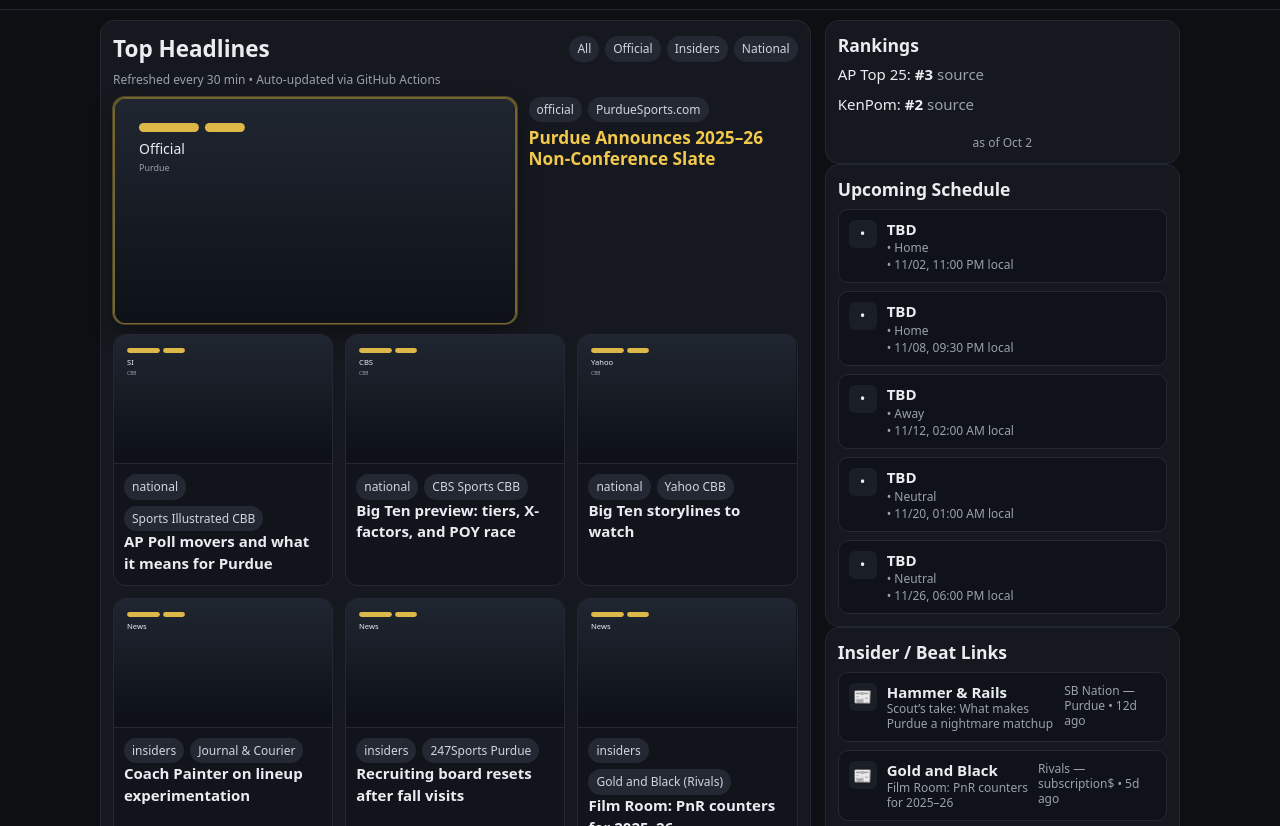
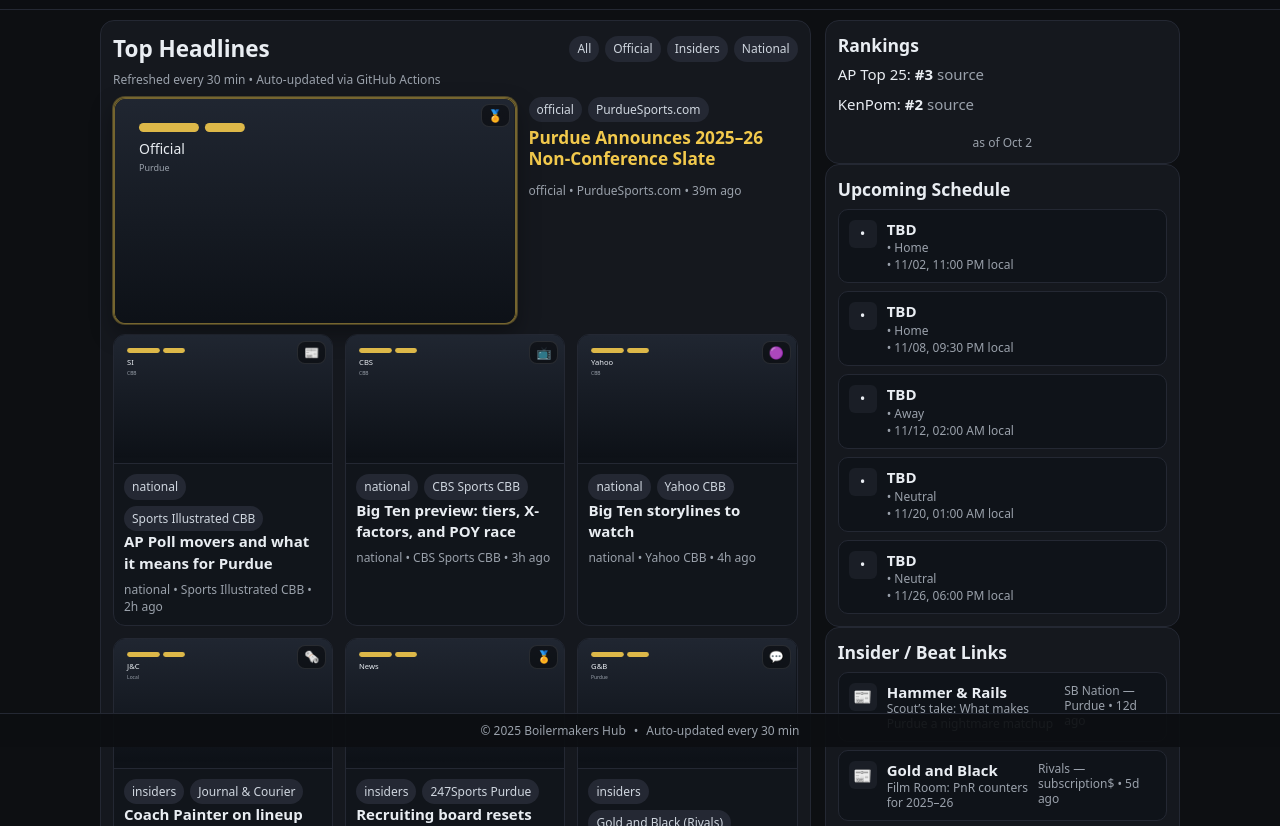
Before and after one commit to jasonab74-ctrl/sports-app-project, a website: page index.html in a window 1280 px wide. Shown: the part 53-879 px from the top of the page. Drawn offline with Linux system fonts and the light colour scheme.

Commit message:
Update index.html

```diff
--- a/index.html
+++ b/index.html
@@ -1,5 +1,5 @@
 <!doctype html>
-<!-- BUILD: INLINE NEWS/VIDEOS (seed + safe fallback) • PANELS IN JS • L1–L3 POLISH • 2025-10-06 -->
+<!-- BUILD: INLINE NEWS/VIDEOS (seed + safe fallback) • PANELS IN JS • FOOTER+LOGOS+TIMESTAMPS • 2025-10-06 -->
 <html lang="en">
 <head>
 <meta charset="utf-8"/>
@@ -34,7 +34,7 @@
 .nav a:hover{background:#1a1e26;opacity:1}
 .nav a:active{transform:scale(.98)}
 
-/* Layout (L1: tighter rhythm) */
+/* Layout */
 .wrap{max-width:1100px;margin:0 auto;padding:10px}
 .grid{display:grid;grid-template-columns:1.6fr .8fr;gap:14px}
 @media (max-width:900px){.grid{grid-template-columns:1fr}}
@@ -47,19 +47,21 @@
 .pills{display:flex;gap:6px;flex-wrap:wrap}
 .pill{background:var(--pill);color:var(--pillText);border-radius:999px;padding:4px 8px;font-size:12px}
 
-/* Cards + Level 3 micro-motion */
+/* Cards + motion */
 .card-grid{display:grid;grid-template-columns:repeat(3,1fr);gap:12px}
 @media (max-width:900px){.card-grid{grid-template-columns:1fr 1fr}}
 @media (max-width:620px){.card-grid{grid-template-columns:1fr}}
 .card{background:#11151b;border:1px solid var(--border);border-radius:12px;overflow:hidden;display:flex;flex-direction:column;min-height:220px;
   transition:transform .18s ease, box-shadow .18s ease, border-color .18s ease, filter .18s ease}
 .card:hover{transform:translateY(-2px) scale(1.02);box-shadow:0 8px 22px rgba(0,0,0,.35), 0 0 0 1px rgba(242,201,76,.15)}
-.card-img-wrap{display:block;aspect-ratio:16/9;background:#0e1218;border-bottom:1px solid var(--border)}
+.card-img-wrap{position:relative;display:block;aspect-ratio:16/9;background:#0e1218;border-bottom:1px solid var(--border)}
+.card-badge{position:absolute;top:6px;right:6px;background:rgba(0,0,0,.45);border:1px solid rgba(255,255,255,.1);border-radius:8px;padding:2px 6px;font-size:12px}
 .card-body{padding:10px}
 .card-title{font-weight:600;line-height:1.2}
 .card-title:hover{text-decoration:underline}
+.meta-line{margin-top:6px;font-size:12px;color:var(--muted)}
 
-/* Hero emphasis (L1 + L3 glow) */
+/* Hero emphasis */
 .hero{display:grid;grid-template-columns:1.2fr .8fr;gap:12px;margin:6px 0 10px}
 .hero-img-wrap{display:block;aspect-ratio:16/9;background:#0e1218;border:1px solid var(--border);border-radius:12px;overflow:hidden;
   transition:transform .18s ease, box-shadow .18s ease, border-color .18s ease}
@@ -78,7 +80,7 @@
 .link-title{font-weight:600;line-height:1.25}
 .link-meta{color:var(--muted);font-size:12px;line-height:1.25}
 
-/* Schedule readability (L2) */
+/* Schedule readability */
 #scheduleList .link-body{line-height:1.35}
 #scheduleList .link-title{font-size:15px;font-weight:600}
 #scheduleList .link-meta{display:block;margin-top:2px}
@@ -90,6 +92,16 @@
 .roster-card:hover{transform:translateY(-1px);box-shadow:0 6px 16px rgba(0,0,0,.28)}
 .roster-num{font-weight:700;margin-bottom:4px}
 .roster-meta{color:var(--muted);font-size:12px}
+
+/* Footer (fixed) */
+.footer-fixed{
+  position:fixed;left:0;right:0;bottom:0;z-index:40;
+  background:rgba(13,15,18,.92);border-top:1px solid var(--border);
+  display:flex;justify-content:center;align-items:center;gap:8px;
+  padding:8px 12px;font-size:12px;color:var(--muted);
+}
+body{padding-bottom:46px} /* Prevent content from hiding under footer */
+
 .footer-note{color:var(--muted);font-size:12px;text-align:center;margin-top:10px}
 </style>
 
@@ -119,7 +131,6 @@
         <div class="pills"><span class="pill">All</span><span class="pill">Official</span><span class="pill">Insiders</span><span class="pill">National</span></div>
       </div>
 
-      <!-- Global refresh note -->
       <div class="panel-subnote muted small">Refreshed every 30 min • Auto-updated via GitHub Actions</div>
 
       <div class="hero">
@@ -185,6 +196,11 @@
   <p class="footer-note" id="sourceCount"></p>
 </main>
 
+<!-- Fixed footer -->
+<div class="footer-fixed">
+  <span>© 2025 Boilermakers Hub</span><span>•</span><span>Auto-updated every 30 min</span>
+</div>
+
 <script>
 const BASE = '/sports-app-project/';
 const url = (p) => `${BASE}${p.replace(/^\//,'')}`;
@@ -197,13 +213,52 @@
   const map = {
     'PurdueSports.com':['Official','Purdue'],
     'BTN Purdue':['BTN','Purdue'],
+    'Purdue Athletics YouTube':['YouTube','Official'],
     'Sports Illustrated CBB':['SI','CBB'],
     'CBS Sports CBB':['CBS','CBB'],
     'Yahoo CBB':['Yahoo','CBB'],
     'Rivals Purdue':['Rivals','Purdue'],
+    'Gold and Black (Rivals)':['G&B','Purdue'],
     'Gold and Black':['G&B','Purdue'],
+    'Journal & Courier':['J&C','Local']
   };
   return map[s] || ['News',''];
+}
+
+// NEW: tiny source logo badges (emoji for light weight)
+function sourceIcon(s=''){
+  s = s.toLowerCase();
+  if (s.includes('btn')) return '🟦';
+  if (s.includes('purdue athletics youtube') || s.includes('youtube')) return '▶️';
+  if (s.includes('purdue')) return '🏅';
+  if (s.includes('sports illustrated') || s === 'si') return '📰';
+  if (s.includes('rivals') || s.includes('gold and black')) return '💬';
+  if (s.includes('cbs')) return '📺';
+  if (s.includes('yahoo')) return '🟣';
+  return '🗞️';
+}
+
+// NEW: human time display from epoch ms
+function timeAgo(ts){
+  try{
+    const ms = typeof ts === 'number' ? ts : Number(ts);
+    if (!ms) return '';
+    const d = (Date.now() - ms)/60000; // minutes
+    if (d < 1) return 'just now';
+    if (d < 60) return `${Math.round(d)}m ago`;
+    if (d < 1440) return `${Math.round(d/60)}h ago`;
+    const dt = new Date(ms);
+    return dt.toLocaleString([], {month:'short', day:'numeric'});
+  }catch{return '';}
+}
+
+function metaLine(item){
+  const bits = [];
+  if (item.tier) bits.push(esc(item.tier));
+  if (item.source) bits.push(esc(item.source));
+  const when = timeAgo(item.ts);
+  if (when) bits.push(when);
+  return bits.join(' • ');
 }
 
 function render(items){
@@ -224,37 +279,67 @@
 
   items = items.slice().sort((a,b)=> (b.ts||0)-(a.ts||0));
 
+  // HERO (prefer article)
   const heroIdx = Math.max(0, items.findIndex(i => (i.type||'article') !== 'video'));
   const hero = items[heroIdx] || items[0];
   const [l1,l2] = sourceLabels(hero.source||"Source");
-  heroWrap.innerHTML = `<a class="hero-img-wrap" href="${hero.link}" target="_blank" rel="noopener"><div class="hero-art">${posterSVG(l1,l2,true)}</div></a>`;
-  heroMeta.innerHTML = `<div class="pills">${hero.tier?pill(hero.tier):""}${hero.source?pill(hero.source):""}</div><h3 class="card-title"><a href="${hero.link}" target="_blank" rel="noopener">${esc(hero.title||'Untitled')}</a></h3>`;
+  const heroBadge = sourceIcon(hero.source||'');
+  heroWrap.innerHTML = `
+    <a class="hero-img-wrap" href="${hero.link}" target="_blank" rel="noopener">
+      <div class="hero-art">${posterSVG(l1,l2,true)}</div>
+    </a>`;
+  heroMeta.innerHTML = `
+    <div class="pills">${hero.tier?pill(hero.tier):""}${hero.source?pill(hero.source):""}</div>
+    <h3 class="card-title"><a href="${hero.link}" target="_blank" rel="noopener">${esc(hero.title||'Untitled')}</a></h3>
+    <div class="meta-line">${esc(metaLine(hero))}</div>
+  `;
+  // add badge overlay to hero
+  const hw = document.getElementById('news-hero');
+  if (hw) {
+    const b = document.createElement('div');
+    b.className = 'card-badge';
+    b.textContent = heroBadge;
+    hw.style.position = 'relative';
+    hw.appendChild(b);
+  }
 
+  // GRID (skip hero)
   const rest = items.filter((_,i)=>i!==heroIdx);
   grid.innerHTML = rest.slice(0,15).map(i => {
     const [a,b] = sourceLabels(i.source||"");
     const isVid = (i.type||'article') === 'video';
+    const badge = sourceIcon(i.source||'');
     return `
       <article class="card">
         <a class="card-img-wrap" href="${i.link}" target="_blank" rel="noopener" aria-label="${esc(i.title||'Open')}">
+          <div class="card-badge" aria-hidden="true">${badge}</div>
           <div class="hero-art">${posterSVG(isVid?'Video':(a||'News'), b||'')}</div>
         </a>
         <div class="card-body">
           <div class="pills">${i.tier?pill(i.tier):""}${i.source?pill(i.source):""}</div>
           <a class="card-title" href="${i.link}" target="_blank" rel="noopener">${esc(i.title||'Untitled')}</a>
+          <div class="meta-line">${esc(metaLine(i))}</div>
         </div>
       </article>`;
   }).join('');
 
+  // VIDEOS
   const vids = items.filter(i => (i.type||'article') === 'video').slice(0,12);
   if (vids.length){
     vidsGrid.innerHTML = vids.map(v => {
       const [l1,l2] = sourceLabels(v.source||"");
+      const badge = sourceIcon(v.source||'');
       return `
         <article class="card video-card">
-          <a class="card-img-wrap" href="${v.link}" target="_blank" rel="noopener"><div class="hero-art">${posterSVG('Video',l1||l2||'')}</div></a>
-          <div class="card-body"><div class="pills">${v.tier?pill(v.tier):""}${v.source?pill(v.source):""}</div>
-          <a class="card-title" href="${v.link}" target="_blank" rel="noopener">${esc(v.title)}</a></div>
+          <a class="card-img-wrap" href="${v.link}" target="_blank" rel="noopener">
+            <div class="card-badge" aria-hidden="true">${badge}</div>
+            <div class="hero-art">${posterSVG('Video',l1||l2||'')}</div>
+          </a>
+          <div class="card-body">
+            <div class="pills">${v.tier?pill(v.tier):""}${v.source?pill(v.source):""}</div>
+            <a class="card-title" href="${v.link}" target="_blank" rel="noopener">${esc(v.title)}</a>
+            <div class="meta-line">${esc(metaLine(v))}</div>
+          </div>
         </article>`;
     }).join('');
     vidsStatus.hidden = true;
@@ -278,15 +363,14 @@
 } catch(e){ /* ignore, fall back below */ }
 
 if (!seedItems.length) {
-  // Safe fallback so the page never looks empty
   seedItems = [
     {"title":"Purdue Announces 2025–26 Non-Conference Slate","link":"https://purduesports.com/","source":"PurdueSports.com","tier":"official","type":"article","ts":1762300800000},
     {"title":"AP Poll movers and what it means for Purdue","link":"https://www.si.com/college-basketball","source":"Sports Illustrated CBB","tier":"national","type":"article","ts":1762297200000},
     {"title":"Big Ten preview: tiers, X-factors, and POY race","link":"https://www.cbssports.com/college-basketball/","source":"CBS Sports CBB","tier":"national","type":"article","ts":1762293600000},
     {"title":"Big Ten storylines to watch","link":"https://sports.yahoo.com/college-basketball/","source":"Yahoo CBB","tier":"national","type":"article","ts":1762290000000},
-    {"title":"Coach Painter on lineup experimentation","link":"https://www.jconline.com/","source":"Lafayette Journal & Courier","tier":"insiders","type":"article","ts":1762286400000},
+    {"title":"Coach Painter on lineup experimentation","link":"https://www.jconline.com/","source":"Journal & Courier","tier":"insiders","type":"article","ts":1762286400000},
     {"title":"Recruiting board resets after fall visits","link":"https://purdue.rivals.com/","source":"Rivals Purdue","tier":"insiders","type":"article","ts":1762282800000},
-    {"title":"Film Room: PnR counters for 2025–26","link":"https://purdue.rivals.com/","source":"Gold and Black (Rivals)","tier":"insiders","type":"article","ts":1762279200000},
+    {"title":"Film Room: PnR counters for 2025–26","link":"https://purdue.rivals.com/","source":"Gold and Black","tier":"insiders","type":"article","ts":1762279200000},
     {"title":"Mic’d Up: Preseason Workouts","link":"https://www.youtube.com/watch?v=dQw4w9WgXcQ","source":"Purdue Athletics YouTube","tier":"official","type":"video","ts":1762275600000},
     {"title":"Practice Highlights — First Week","link":"https://www.youtube.com/watch?v=oHg5SJYRHA0","source":"BTN Purdue","tier":"official","type":"video","ts":1762272000000},
     {"title":"Summer Highlights Mix","link":"https://www.youtube.com/watch?v=3GwjfUFyY6M","source":"BTN Purdue","tier":"official","type":"video","ts":1762268400000}
@@ -304,7 +388,7 @@
   }catch(e){/* silent */}
 })();
 
-// 3) Kick external panels (rankings/insiders/roster/schedule) via pro.js
+// 3) Panels via pro.js
 document.addEventListener('DOMContentLoaded', () => {
   if (window.PRO && typeof window.PRO.hydratePanels === 'function') {
     window.PRO.hydratePanels('/sports-app-project/');
@@ -312,7 +396,7 @@
 });
 </script>
 
-<!-- Inline seed so page never looks empty on cold loads (kept; safe if removed thanks to fallback) -->
+<!-- Inline seed (safe even if removed; we have a JS fallback) -->
 <script id="seed-items" type="application/json">
 {
   "items": [
@@ -320,9 +404,9 @@
     {"title":"AP Poll movers and what it means for Purdue","link":"https://www.si.com/college-basketball","source":"Sports Illustrated CBB","tier":"national","type":"article","ts":1762297200000},
     {"title":"Big Ten preview: tiers, X-factors, and POY race","link":"https://www.cbssports.com/college-basketball/","source":"CBS Sports CBB","tier":"national","type":"article","ts":1762293600000},
     {"title":"Big Ten storylines to watch","link":"https://sports.yahoo.com/college-basketball/","source":"Yahoo CBB","tier":"national","type":"article","ts":1762290000000},
-    {"title":"Coach Painter on lineup experimentation","link":"https://www.jconline.com/","source":"Lafayette Journal & Courier","tier":"insiders","type":"article","ts":1762286400000},
+    {"title":"Coach Painter on lineup experimentation","link":"https://www.jconline.com/","source":"Journal & Courier","tier":"insiders","type":"article","ts":1762286400000},
     {"title":"Recruiting board resets after fall visits","link":"https://purdue.rivals.com/","source":"Rivals Purdue","tier":"insiders","type":"article","ts":1762282800000},
-    {"title":"Film Room: PnR counters for 2025–26","link":"https://purdue.rivals.com/","source":"Gold and Black (Rivals)","tier":"insiders","type":"article","ts":1762279200000},
+    {"title":"Film Room: PnR counters for 2025–26","link":"https://purdue.rivals.com/","source":"Gold and Black","tier":"insiders","type":"article","ts":1762279200000},
     {"title":"Mic’d Up: Preseason Workouts","link":"https://www.youtube.com/watch?v=dQw4w9WgXcQ","source":"Purdue Athletics YouTube","tier":"official","type":"video","ts":1762275600000},
     {"title":"Practice Highlights — First Week","link":"https://www.youtube.com/watch?v=oHg5SJYRHA0","source":"BTN Purdue","tier":"official","type":"video","ts":1762272000000},
     {"title":"Summer Highlights Mix","link":"https://www.youtube.com/watch?v=3GwjfUFyY6M","source":"BTN Purdue","tier":"official","type":"video","ts":1762268400000}
```
